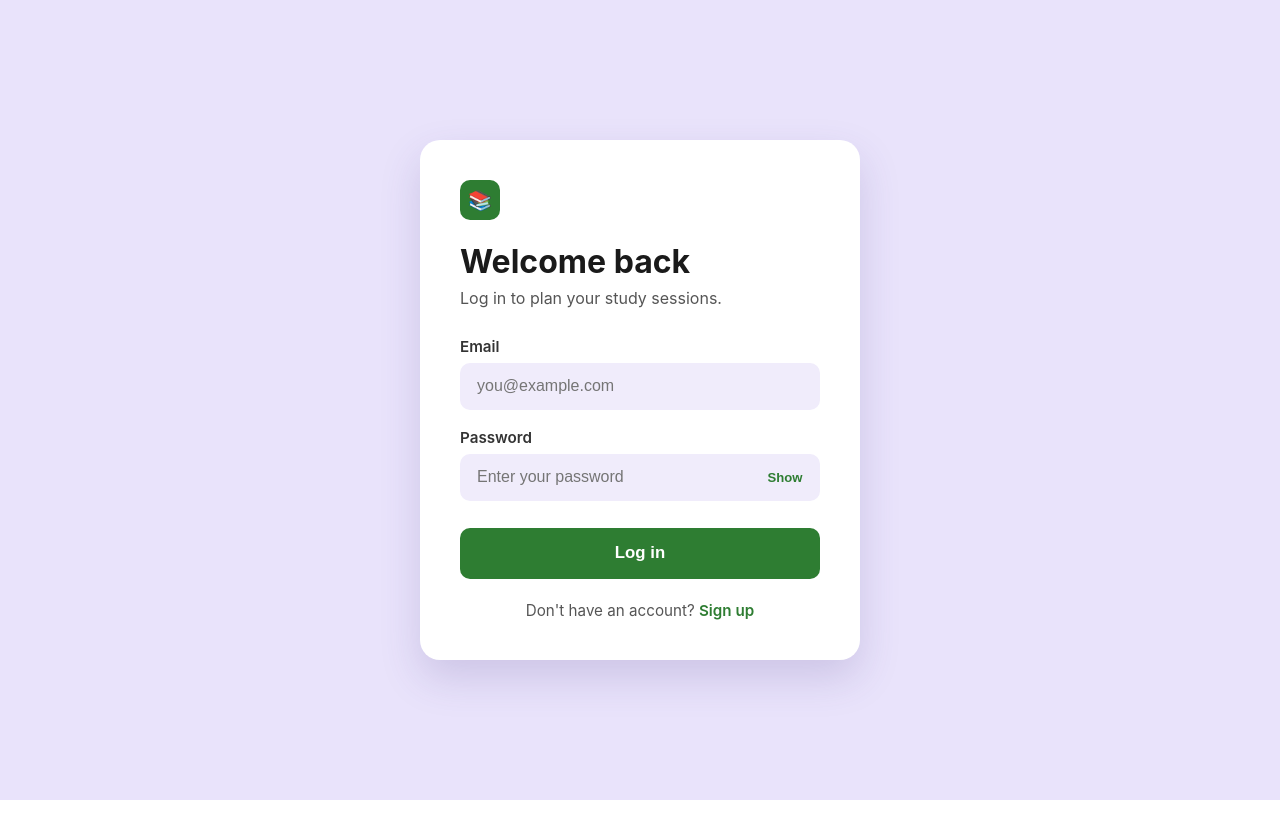
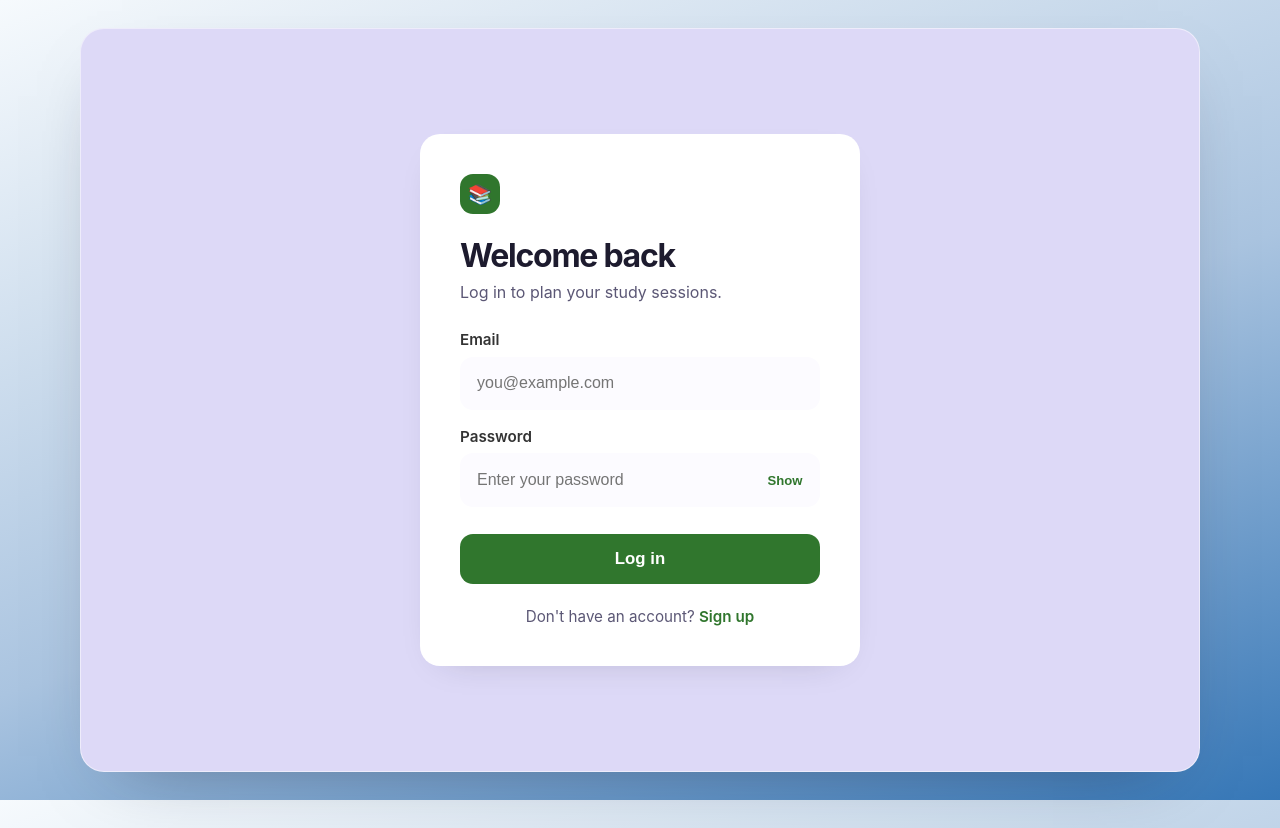
Before and after one commit to Anishpandey00/ssp-web, a React (Vite) app: page /login in a window 1280 px wide. Before the commit the page ends 800 px from the top, so only its background shows below. Built offline with nearby package versions, Linux system fonts and the light colour scheme; no server answers.

Commit message:
Refresh welcome, login, and signup pages

```diff
--- a/src/pages/Login.jsx
+++ b/src/pages/Login.jsx
@@ -5,11 +5,23 @@ import { loginUser } from "../api/backend.js";
 import { useAuth } from "../context/AuthContext.jsx";
 
 const Page = styled.div`
-  min-height: 100vh;
+  min-height: calc(100vh - 56px);
+  width: min(1120px, calc(100% - 48px));
+  margin: 28px auto;
+  border-radius: 24px;
+  border: 1px solid #ffffff85;
+  overflow: hidden;
+  box-shadow: 0 26px 70px -42px rgba(29, 27, 46, .5);
+  @media (max-width: 600px) {
+    width: calc(100% - 24px);
+    min-height: calc(100vh - 24px);
+    margin: 12px auto;
+    border-radius: 20px;
+  }
   display: flex;
   align-items: center;
   justify-content: center;
-  background: #e9e3fb;
+  background: var(--paper);
   font-family: -apple-system, "Segoe UI", Roboto, sans-serif;
   padding: 1.5rem;
 `;
@@ -19,15 +31,15 @@ const Card = styled.div`
   max-width: 440px;
   background: #ffffff;
   border-radius: 20px;
-  padding: 2.5rem;
-  box-shadow: 0 18px 40px rgba(80, 60, 140, 0.18);
+  padding: clamp(1.5rem, 4vw, 2.5rem);
+  box-shadow: 0 12px 36px -24px rgba(29, 27, 46, 0.28);
 `;
 
 const Logo = styled.div`
   width: 40px;
   height: 40px;
-  border-radius: 10px;
-  background: #2e7d32;
+  border-radius: 13px;
+  background: var(--accent);
   color: #fff;
   display: flex;
   align-items: center;
@@ -38,13 +50,15 @@ const Logo = styled.div`
 
 const Title = styled.h1`
   font-size: 2rem;
-  font-weight: 700;
-  color: #1a1a1a;
+  line-height: 1.2;
+  letter-spacing: -0.04em;
+  font-weight: 650;
+  color: var(--ink);
   margin: 0 0 0.4rem;
 `;
 
 const Subtitle = styled.p`
-  color: #555;
+  color: var(--ink-soft);
   margin: 0 0 1.8rem;
   font-size: 1rem;
 `;
@@ -60,16 +74,16 @@ const Label = styled.label`
 const Input = styled.input`
   width: 100%;
   box-sizing: border-box;
-  background: #f0ecfb;
+  background: #fcfbff;
   border: 1px solid ${(p) => (p.$error ? "#d32f2f" : "transparent")};
-  border-radius: 10px;
+  border-radius: 13px;
   padding: 0.85rem 1rem;
   font-size: 1rem;
-  outline: none;
+  line-height: 1.5;
   transition: border 0.15s ease, box-shadow 0.15s ease;
 
   &:focus {
-    border-color: #2e7d32;
+    border-color: var(--accent);
     box-shadow: 0 0 0 3px rgba(46, 125, 50, 0.15);
   }
 `;
@@ -81,11 +95,12 @@ const PasswordWrap = styled.div`
 const ToggleBtn = styled.button`
   position: absolute;
   top: 50%;
+  min-height: 40px;
   right: 0.6rem;
   transform: translateY(-50%);
   background: none;
   border: none;
-  color: #2e7d32;
+  color: var(--accent);
   font-size: 0.82rem;
   font-weight: 600;
   cursor: pointer;
@@ -107,11 +122,11 @@ const Field = styled.div`
 
 const LoginBtn = styled.button`
   width: 100%;
-  background: #2e7d32;
+  background: var(--accent);
   color: #fff;
   border: none;
   padding: 0.95rem;
-  border-radius: 10px;
+  border-radius: 13px;
   font-size: 1.05rem;
   font-weight: 600;
   cursor: pointer;
@@ -119,19 +134,19 @@ const LoginBtn = styled.button`
   transition: transform 0.15s ease, background 0.15s ease;
 
   &:hover {
-    background: #276a2a;
-    transform: translateY(-2px);
+    background: var(--accent-dark);
+    box-shadow: 0 6px 14px -8px rgba(48, 118, 45, 0.35);
   }
 `;
 
 const SignupLine = styled.p`
   text-align: center;
-  color: #555;
+  color: var(--ink-soft);
   margin-top: 1.4rem;
   font-size: 0.95rem;
 
   a {
-    color: #2e7d32;
+    color: var(--accent);
     font-weight: 600;
     text-decoration: none;
     cursor: pointer;
--- a/src/pages/Signup.jsx
+++ b/src/pages/Signup.jsx
@@ -5,11 +5,23 @@ import { registerUser } from "../api/backend.js";
 import { useAuth } from "../context/AuthContext.jsx";
 
 const Page = styled.div`
-  min-height: 100vh;
+  min-height: calc(100vh - 56px);
+  width: min(1120px, calc(100% - 48px));
+  margin: 28px auto;
+  border-radius: 24px;
+  border: 1px solid #ffffff85;
+  overflow: hidden;
+  box-shadow: 0 26px 70px -42px rgba(29, 27, 46, .5);
+  @media (max-width: 600px) {
+    width: calc(100% - 24px);
+    min-height: calc(100vh - 24px);
+    margin: 12px auto;
+    border-radius: 20px;
+  }
   display: flex;
   align-items: center;
   justify-content: center;
-  background: #e9e3fb;
+  background: var(--paper);
   font-family: -apple-system, "Segoe UI", Roboto, sans-serif;
   padding: 1.5rem;
 `;
@@ -19,15 +31,15 @@ const Card = styled.div`
   max-width: 440px;
   background: #ffffff;
   border-radius: 20px;
-  padding: 2.5rem;
-  box-shadow: 0 18px 40px rgba(80, 60, 140, 0.18);
+  padding: clamp(1.5rem, 4vw, 2.5rem);
+  box-shadow: 0 12px 36px -24px rgba(29, 27, 46, 0.28);
 `;
 
 const Logo = styled.div`
   width: 40px;
   height: 40px;
-  border-radius: 10px;
-  background: #2e7d32;
+  border-radius: 13px;
+  background: var(--accent);
   color: #fff;
   display: flex;
   align-items: center;
@@ -38,13 +50,15 @@ const Logo = styled.div`
 
 const Title = styled.h1`
   font-size: 2rem;
-  font-weight: 700;
-  color: #1a1a1a;
+  line-height: 1.2;
+  letter-spacing: -0.04em;
+  font-weight: 650;
+  color: var(--ink);
   margin: 0 0 0.4rem;
 `;
 
 const Subtitle = styled.p`
-  color: #555;
+  color: var(--ink-soft);
   margin: 0 0 1.8rem;
   font-size: 1rem;
 `;
@@ -60,16 +74,16 @@ const Label = styled.label`
 const Input = styled.input`
   width: 100%;
   box-sizing: border-box;
-  background: #f0ecfb;
+  background: #fcfbff;
   border: 1px solid ${(p) => (p.$error ? "#d32f2f" : "transparent")};
-  border-radius: 10px;
+  border-radius: 13px;
   padding: 0.85rem 1rem;
   font-size: 1rem;
-  outline: none;
+  line-height: 1.5;
   transition: border 0.15s ease, box-shadow 0.15s ease;
 
   &:focus {
-    border-color: #2e7d32;
+    border-color: var(--accent);
     box-shadow: 0 0 0 3px rgba(46, 125, 50, 0.15);
   }
 `;
@@ -81,11 +95,12 @@ const PasswordWrap = styled.div`
 const ToggleBtn = styled.button`
   position: absolute;
   top: 50%;
+  min-height: 40px;
   right: 0.6rem;
   transform: translateY(-50%);
   background: none;
   border: none;
-  color: #2e7d32;
+  color: var(--accent);
   font-size: 0.82rem;
   font-weight: 600;
   cursor: pointer;
@@ -107,11 +122,11 @@ const Field = styled.div`
 
 const SignupBtn = styled.button`
   width: 100%;
-  background: #2e7d32;
+  background: var(--accent);
   color: #fff;
   border: none;
   padding: 0.95rem;
-  border-radius: 10px;
+  border-radius: 13px;
   font-size: 1.05rem;
   font-weight: 600;
   cursor: pointer;
@@ -119,20 +134,20 @@ const SignupBtn = styled.button`
   transition: transform 0.15s ease, background 0.15s ease;
 
   &:hover:not(:disabled) {
-    background: #276a2a;
-    transform: translateY(-2px);
+    background: var(--accent-dark);
+    box-shadow: 0 6px 14px -8px rgba(48, 118, 45, 0.35);
   }
   &:disabled { opacity: 0.7; cursor: not-allowed; }
 `;
 
 const LoginLine = styled.p`
   text-align: center;
-  color: #555;
+  color: var(--ink-soft);
   margin-top: 1.4rem;
   font-size: 0.95rem;
 
   a {
-    color: #2e7d32;
+    color: var(--accent);
     font-weight: 600;
     text-decoration: none;
     cursor: pointer;
--- a/src/pages/Welcome.jsx
+++ b/src/pages/Welcome.jsx
@@ -3,10 +3,22 @@ import { useNavigate } from "react-router-dom";
 
 
 const Page = styled.div`
-  min-height: 100vh;
+  min-height: calc(100vh - 56px);
+  width: min(1120px, calc(100% - 48px));
+  margin: 28px auto;
+  border-radius: 24px;
+  border: 1px solid #ffffff85;
+  overflow: hidden;
+  box-shadow: 0 26px 70px -42px rgba(29, 27, 46, .5);
+  @media (max-width: 600px) {
+    width: calc(100% - 24px);
+    min-height: calc(100vh - 24px);
+    margin: 12px auto;
+    border-radius: 20px;
+  }
   display: flex;
   flex-direction: column;
-  background: #e9e3fb;
+  background: var(--paper);
   font-family: -apple-system, "Segoe UI", Roboto, sans-serif;
 `;
 
@@ -14,9 +26,9 @@ const Nav = styled.header`
   display: flex;
   align-items: center;
   justify-content: space-between;
-  padding: 1rem 3rem;
-  background: #ffffff;
-  border-bottom: 1px solid #ddd4f3;
+  padding: 1.5rem 2rem;
+  background: transparent;
+  border-bottom: 1px solid var(--line);
 `;
 
 const Brand = styled.div`
@@ -24,7 +36,7 @@ const Brand = styled.div`
   align-items: center;
   gap: 0.6rem;
   font-weight: 600;
-  color: #2a2a2a;
+  color: var(--ink);
   font-size: 1.1rem;
 `;
 
@@ -32,7 +44,7 @@ const Logo = styled.div`
   width: 32px;
   height: 32px;
   border-radius: 8px;
-  background: #2e7d32;
+  background: var(--accent);
   color: #fff;
   display: flex;
   align-items: center;
@@ -70,8 +82,8 @@ const Content = styled.div`
 
 const Badge = styled.span`
   align-self: flex-start;
-  background: #ffffff;
-  color: #2e7d32;
+  background: transparent;
+  color: var(--accent);
   font-size: 0.8rem;
   font-weight: 500;
   padding: 0.35rem 0.85rem;
@@ -81,16 +93,17 @@ const Badge = styled.span`
 `;
 
 const Title = styled.h1`
-  font-size: clamp(2.2rem, 5vw, 3.2rem);
-  font-weight: 700;
+  font-size: clamp(2.2rem, 5vw, 3.5rem);
+  letter-spacing: -0.045em;
+  font-weight: 650;
   line-height: 1.1;
-  color: #1a1a1a;
+  color: var(--ink);
   margin: 0;
 `;
 
 const Subtitle = styled.p`
   font-size: 1.1rem;
-  color: #444;
+  color: var(--ink-soft);
   line-height: 1.6;
   margin: 0;
   max-width: 460px;
@@ -99,17 +112,18 @@ const Subtitle = styled.p`
 const Actions = styled.div`
   display: flex;
   gap: 0.85rem;
+  flex-wrap: wrap;
   margin-top: 0.5rem;
 
   @media (max-width: 860px) { justify-content: center; }
 `;
 
 const PrimaryBtn = styled.button`
-  background: #2e7d32;
+  background: var(--accent);
   color: #fff;
   border: none;
   padding: 0.9rem 1.7rem;
-  border-radius: 10px;
+  border-radius: 13px;
   font-size: 1rem;
   font-weight: 500;
   cursor: pointer;
@@ -119,15 +133,15 @@ const PrimaryBtn = styled.button`
   transition: transform 0.15s ease, background 0.15s ease;
 
   &:hover {
-    background: #276a2a;
-    transform: translateY(-2px);
+    background: var(--accent-dark);
+    box-shadow: 0 6px 14px -8px rgba(48, 118, 45, 0.35);
   }
 `;
 
 const ImageWrap = styled.div`
   border-radius: 16px;
   overflow: hidden;
-  box-shadow: 0 18px 40px rgba(80, 60, 140, 0.18);
+  box-shadow: 0 12px 36px -24px rgba(29, 27, 46, 0.28);
 `;
 
 const HeroImg = styled.img`
@@ -143,18 +157,18 @@ const Footer = styled.footer`
   justify-content: space-between;
   flex-wrap: wrap;
   gap: 0.75rem;
-  padding: 1.2rem 3rem;
-  background: #ffffff;
-  border-top: 1px solid #ddd4f3;
+  padding: 1.2rem 2rem;
+  background: transparent;
+  border-top: 1px solid var(--line);
   font-size: 0.85rem;
-  color: #777;
+  color: var(--ink-soft);
 `;
 
 const FooterLinks = styled.nav`
   display: flex;
   gap: 1.3rem;
-  a { color: #777; text-decoration: none; }
-  a:hover { color: #2e7d32; }
+  a { color: var(--ink-soft); text-decoration: none; }
+  a:hover { color: var(--accent); }
 `;
 
 export default function Welcome() {
```
